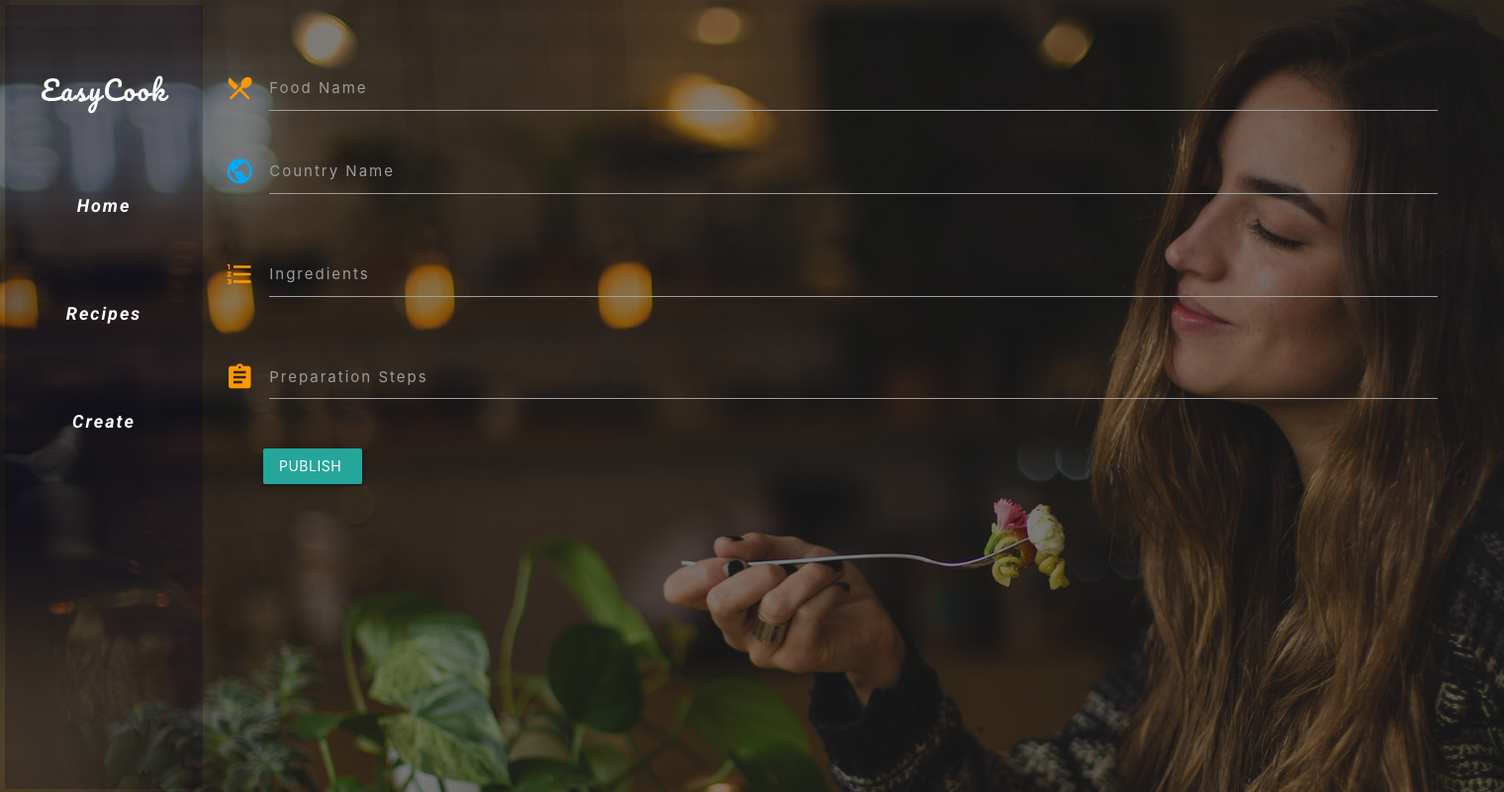
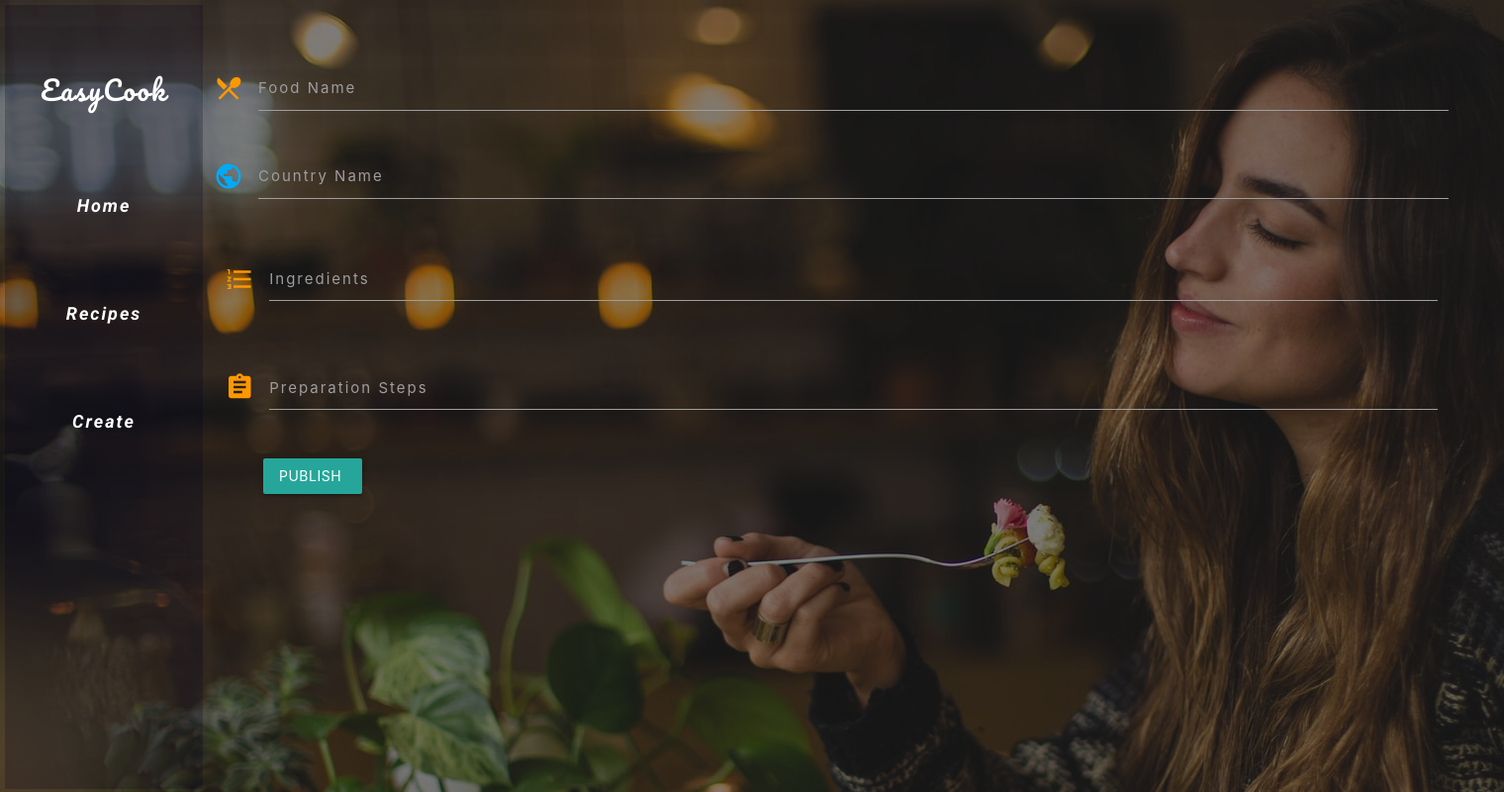
Before and after one commit to IIxShahinxII/cookbook, a Flask app: page /add_recipe in a window 1520 px wide. Shown: the whole page at 99% size. Run offline with Flask 2, Linux system fonts and the light colour scheme; some libraries are stand-ins or nearby versions; some web fonts are replaced.

Commit message:
divs got edited a bit

```diff
--- a/templates/addrecipe.html
+++ b/templates/addrecipe.html
@@ -1,15 +1,18 @@
 {% extends 'base.html' %}
 {% block content %}
+
 
 <div class="row">
     <form action="{{ url_for('insert_recipe') }}" method="POST" class="col s12 add-recipe-form">
         <div class="row">
-            <div class="input-field col-xsm s12 col s6">
-                <i class="material-icons prefix">local_dining</i>
+            <div class="input-field col-xsm s12">
+                <i class="material-icons prefix food-icon">local_dining</i>
                 <input id="food_name" name="food_name" type="text" class="validate" required>
                 <label for="icon_prefix">Food Name</label>
             </div>
-            <div class="input-field col-xsm s12 col s6">
+        </div>
+        <div class="row">
+            <div class="input-field col-xsm s12">
                 <i class="material-icons prefix country-icon">public</i>
                 <input id="country" name="country" type="text" class="validate" required>
                 <label for="icon_prefix">Country Name</label>
@@ -18,7 +21,7 @@
         <div class="row">
             <div class="input-field col s12">
                 <i class="material-icons prefix">format_list_numbered</i>
-                <input id="ingredients" name="ingredients" type="text" class="validate" required>
+                <textarea id="ingredients" name="ingredients" class="materialize-textarea" required></textarea>
                 <label for="icon_prefix">Ingredients</label>
             </div>
         </div>
--- a/templates/base.html
+++ b/templates/base.html
@@ -6,6 +6,7 @@
     <link href="https://fonts.googleapis.com/icon?family=Material+Icons" rel="stylesheet">
     <link rel="stylesheet" href="https://cdnjs.cloudflare.com/ajax/libs/materialize/1.0.0/css/materialize.min.css">
     <link rel="stylesheet" href="{{url_for('static', filename='css/style.css')}}" type="text/css">
+    <title>EasyCook</title>
 
 </head>
 
```
Also changed, not shown: templates/editrecipe.html (+8 -8 lines).
